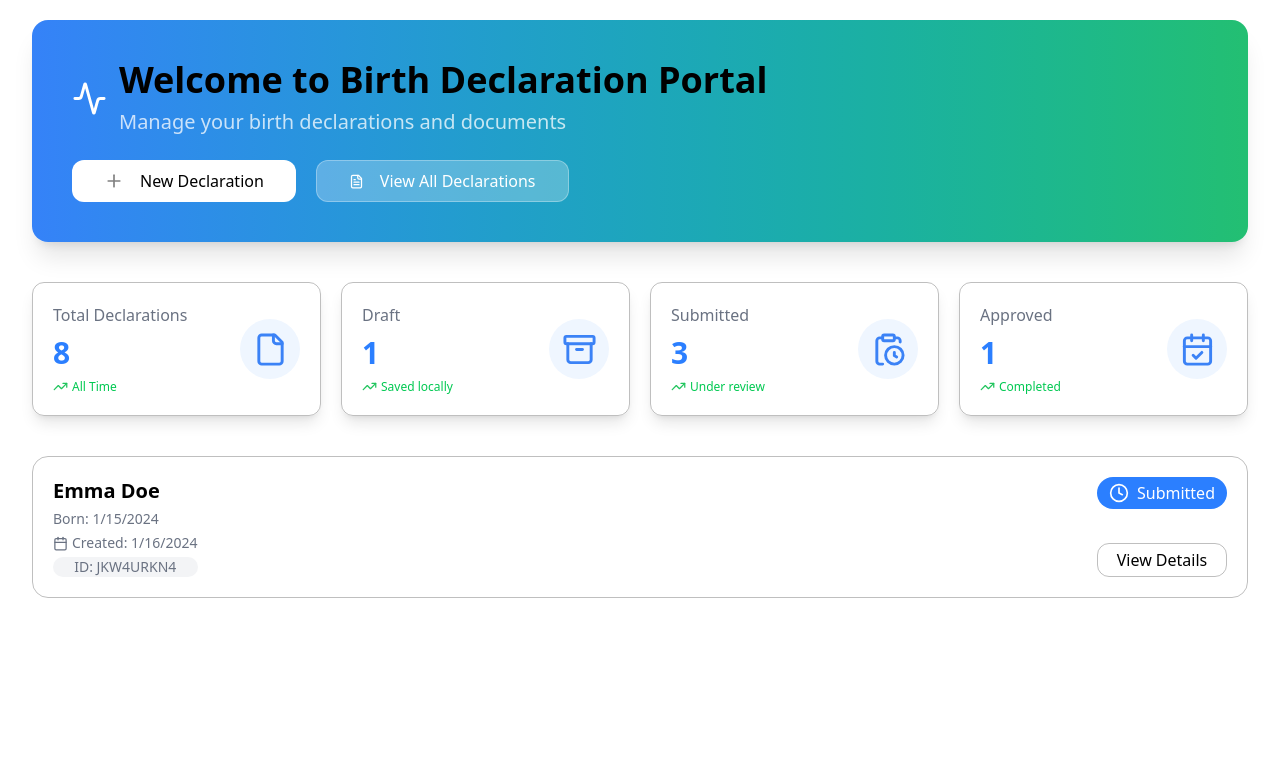
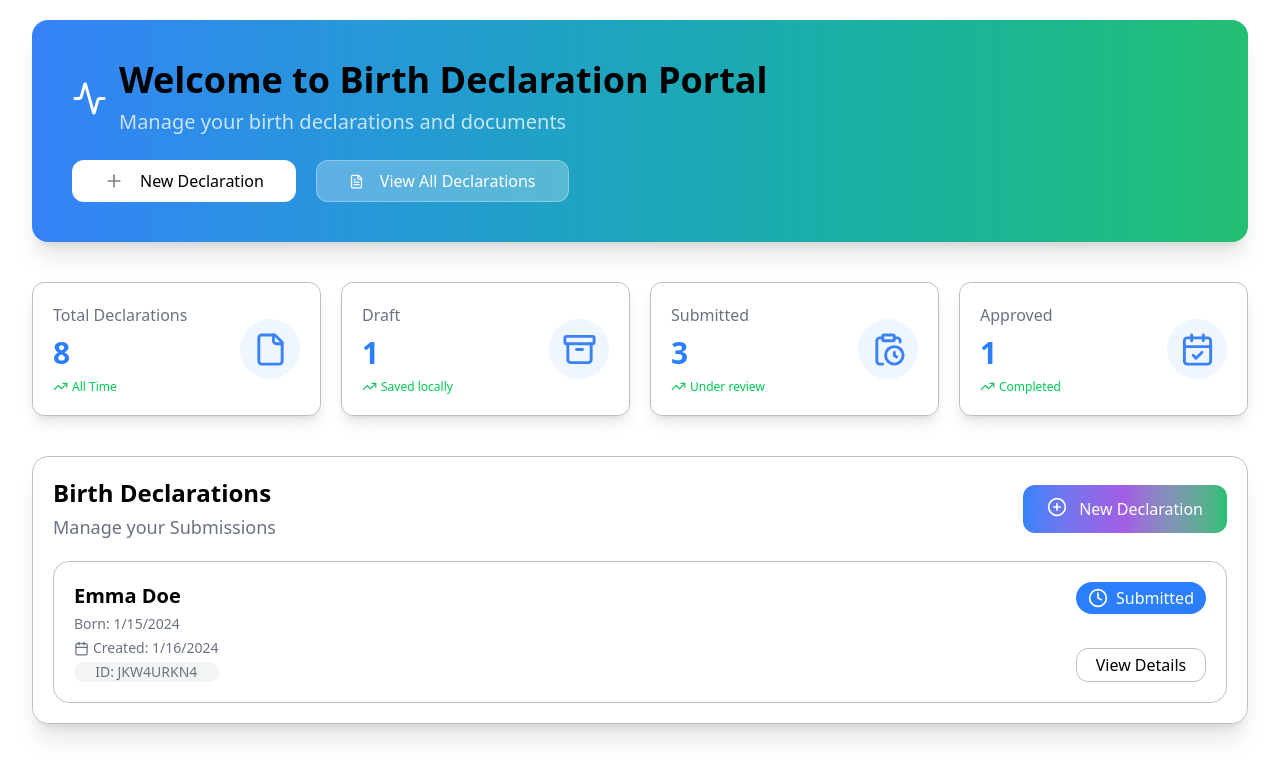
Before and after one commit to carenkonzong/react-training-project, a React (Vite) app: page / in a window 1280 px wide. Shown: the top 778 px of the page. Built offline with nearby package versions, Linux system fonts and the light colour scheme; no server answers.

Commit message:
created mother card component

```diff
--- a/src/App.tsx
+++ b/src/App.tsx
@@ -1,19 +1,14 @@
 import Card_parent from "./Birth declaration components/Card_parent";
 import Dashboard_navbar from "./Birth declaration components/Dashboard_banner";
 import Declaration_Card from "./Birth declaration components/Declaration_Card";
+import All_declarations from "./Birth declaration components/All_declarations";
 
 function App() {
   return (
     <>
       <Dashboard_navbar />
       <Card_parent />
-      <Declaration_Card
-        id="JKW4URKN4"
-        firstName="Emma"
-        lastName="Doe"
-        birthDate="1/15/2024"
-        status="Submitted"
-      />
+      <All_declarations />
     </>
   );
 }
--- /dev/null
+++ b/src/Birth declaration components/All_declarations.tsx
@@ -0,0 +1,52 @@
+import { CirclePlus } from "lucide-react";
+import Declaration_Card from "./Declaration_Card";
+import { useEffect } from "react";
+
+function All_declarations() {
+  useEffect(() => {
+    let users;
+
+    fetch("https://jsonplaceholder.typicode.com/users")
+      .then((res) => res.json())
+      .then((data) => {
+        users = data;
+        console.log(users[0]);
+      });
+  }, []);
+
+  return (
+    <>
+      <div className="flex justify-center m-5 ">
+        <div className="flex w-full max-w-[1216px] p-5 border rounded-2xl border-black/25 flex-col shadow-xl">
+          <div className="flex">
+            <div>
+              <h1 className="text-2xl font-semibold mb-1">
+                Birth Declarations
+              </h1>
+              <h2 className="text-gray-500 text-lg">Manage your Submissions</h2>
+            </div>
+            <div className="ml-auto flex items-center">
+              <button className="px-6 py-3 rounded-xl text-white flex bg-gradient-to-r from-[#3582f8] via-[#a25de3] to-[#23bf72] ">
+                <div className="mr-3 flex items-center">
+                  <CirclePlus size={20} />
+                </div>
+                New Declaration
+              </button>
+            </div>
+          </div>
+          <div>
+            <Declaration_Card
+              id="JKW4URKN4"
+              firstName="Emma"
+              lastName="Doe"
+              birthDate="1/15/2024"
+              status="Submitted"
+            />
+          </div>
+        </div>
+      </div>
+    </>
+  );
+}
+
+export default All_declarations;
--- a/src/Birth declaration components/Card_element.tsx
+++ b/src/Birth declaration components/Card_element.tsx
@@ -1,4 +1,4 @@
-import { File, type LucideIcon } from "lucide-react";
+import { type LucideIcon } from "lucide-react";
 import { TrendingUp } from "lucide-react";
 
 type Props = {
--- a/src/Birth declaration components/Declaration_Card.tsx
+++ b/src/Birth declaration components/Declaration_Card.tsx
@@ -3,7 +3,7 @@ import { Clock, Calendar } from "lucide-react";
 type Props = {
   id: string;
   firstName: string;
-  lastName: string;
+  lastName?: string;
   birthDate: string;
   status: string;
 };
@@ -13,7 +13,7 @@ function Declaration_Card(props: Props) {
 
   return (
     <>
-      <div className="flex justify-center m-5 ">
+      <div className="flex justify-center mt-5 ">
         <div className="flex w-full max-w-[1216px] p-5 border rounded-2xl border-black/25">
           <div>
             <h1 className="text-xl font-semibold mb-1">
```
